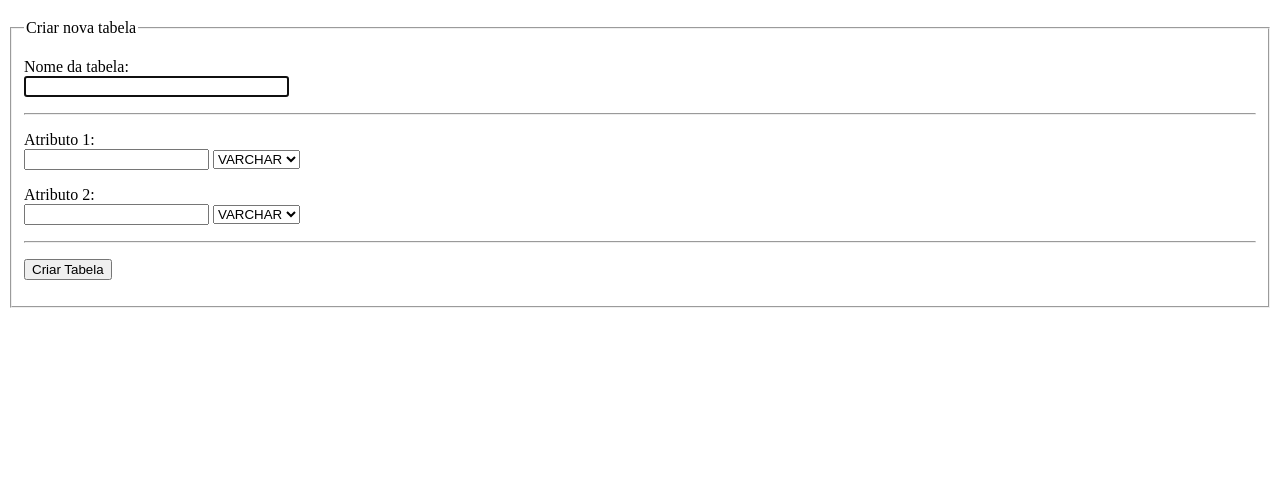
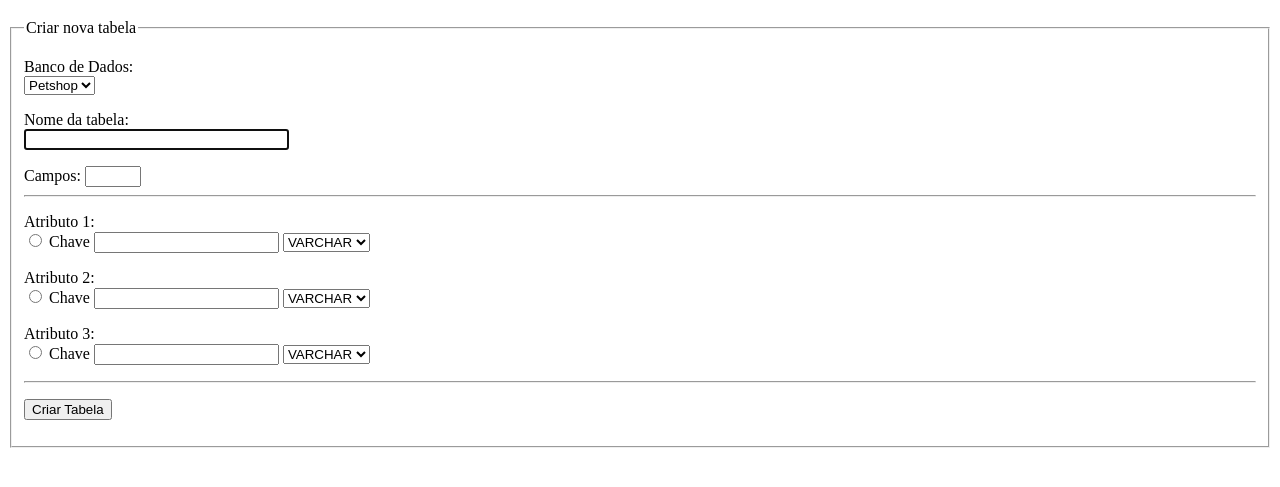
Before and after one commit to carolcanelasg/AV1_sistemas_distribuidos, a website: page criarTabela.html in a window 1280 px wide. Shown: the part 61-548 px from the top of the page. Drawn offline with Linux system fonts and the light colour scheme.

Commit message:
adicionar campos na tela de criar tabela

```diff
--- a/criarTabela.html
+++ b/criarTabela.html
@@ -18,13 +18,26 @@
         <legend>Criar nova tabela</legend>
 
         <p>
+          <label for="nome">Banco de Dados:</label><br />
+          <select id="databases">
+            <option value="petshop">Petshop</option>
+          </select>
+        </p>
+
+        <p>
           <label for="nome">Nome da tabela:</label><br />
           <input type="text" id="nome" name="nome" size="30" autofocus />
         </p>
 
+        <label for="tentacles">Campos:</label>
+
+        <input type="number" id="campos" name="campos" min="1" max="10" />
+
         <hr />
         <p>
           <label for="atributo1">Atributo 1:</label><br />
+          <input type="radio" id="chave" name="chave" value="chave" />
+          <label for="chave">Chave</label>
           <input type="text" id="atributo1" name="atributo1" size="20" />
           <select name="tipo1">
             <option value="VARCHAR(30)">VARCHAR</option>
@@ -34,8 +47,21 @@
 
         <p>
           <label for="atributo2">Atributo 2:</label><br />
+          <input type="radio" id="chave" name="chave" value="chave" />
+          <label for="chave">Chave</label>
           <input type="text" id="atributo2" name="atributo2" size="20" />
           <select name="tipo2">
+            <option value="VARCHAR(30)">VARCHAR</option>
+            <option value="INT">INT</option>
+          </select>
+        </p>
+
+        <p>
+          <label for="atributo3">Atributo 3:</label><br />
+          <input type="radio" id="chave" name="chave" value="chave" />
+          <label for="chave">Chave</label>
+          <input type="text" id="atributo3" name="atributo3" size="20" />
+          <select name="tipo3">
             <option value="VARCHAR(30)">VARCHAR</option>
             <option value="INT">INT</option>
           </select>
```
